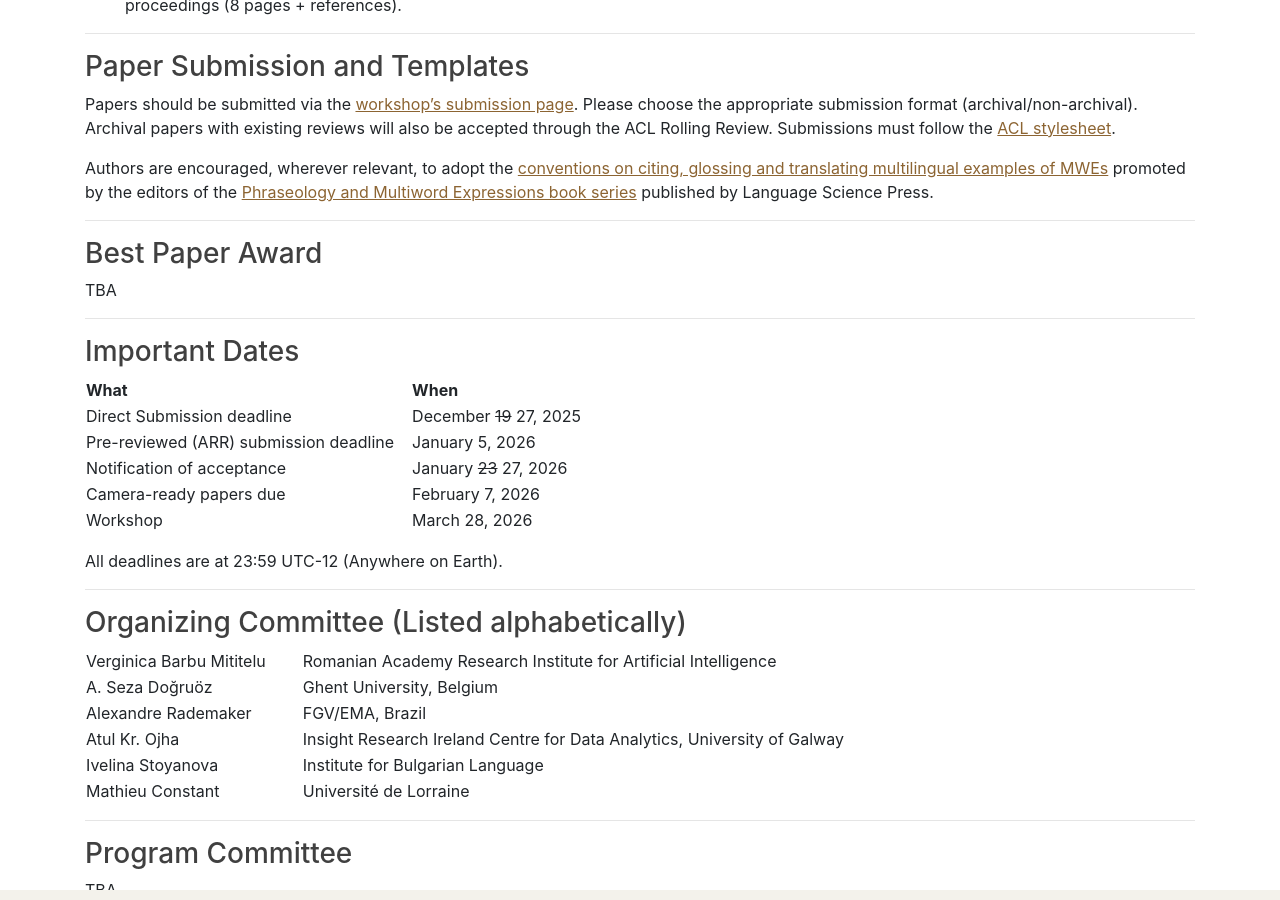
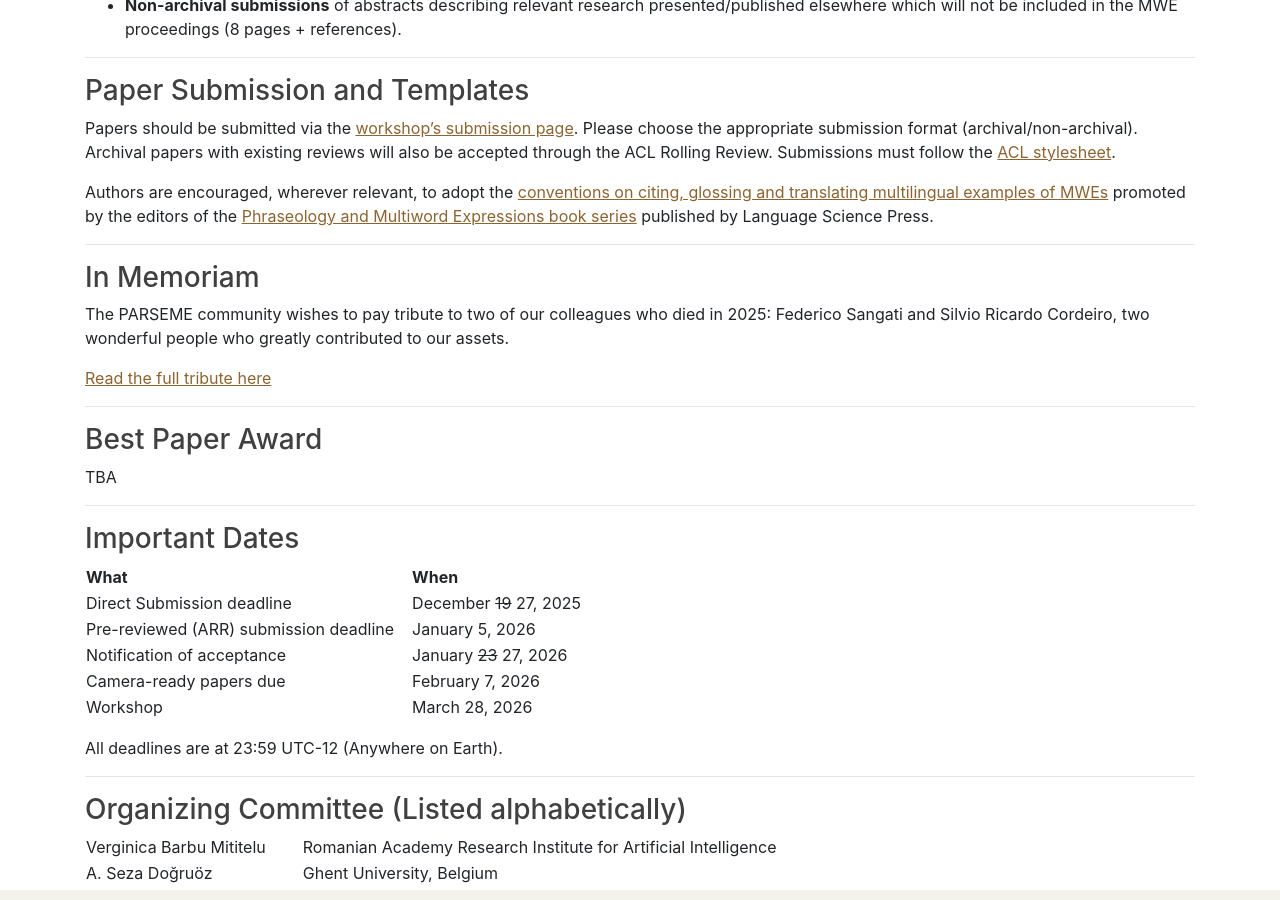
Before and after one commit to multiword/multiword.github.io, a Jekyll site: the page built from mwe2026/index.md, in a window 1280 px wide and 900 px high, scrolled down 2371 px. Built offline with Jekyll 4.4.1, drawn with Linux system fonts in a browser that asks for light colours; comment, search, counter and statistics services are not loaded.

Commit message:
added in memoriam section

```diff
--- a/mwe2026/index.md
+++ b/mwe2026/index.md
@@ -56,6 +56,7 @@ The Special Interest Group on the Lexicon ([SIGLEX](http://www.siglex.org/)) of
 - [Shared tasks](#sharedtasks)
 - [Submission Formats](#submission)
 - [Paper Submission and Templates](#instructions)
+- [In memoriam](#inmemoriam)
 - [Best Paper Award](#award)
 - [Important Dates](#dates)
 - [Organizing Committee](#organizers)
@@ -146,6 +147,14 @@ Papers should be submitted via the [OpenReview submission page](https://openrevi
 
 The ARR (pre-reviewed)'s paper can be committed [here](https://forms.gle/4XG1Myd3FSdPLkoL6).
 -->
+------
+
+### <a name="inmemoriam">In Memoriam</a>
+
+The PARSEME community wishes to pay tribute to two of our colleagues who died in 2025: Federico Sangati and Silvio Ricardo Cordeiro, two wonderful people who greatly contributed to our assets.
+
+[Read the full tribute here](https://gitlab.com/parseme/corpora/-/wikis/Federico-and-Silvio)
+
 
 
 -------
```
